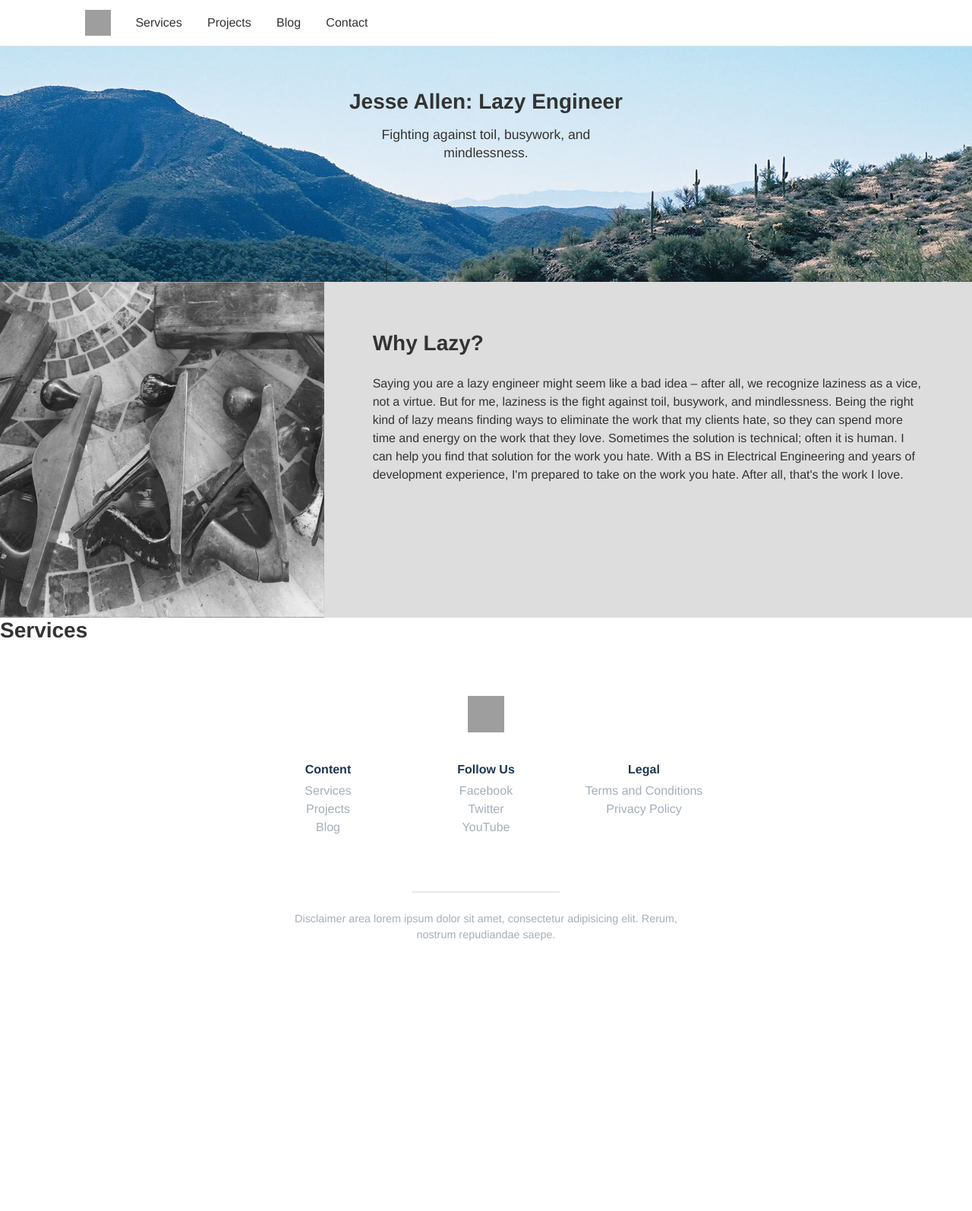
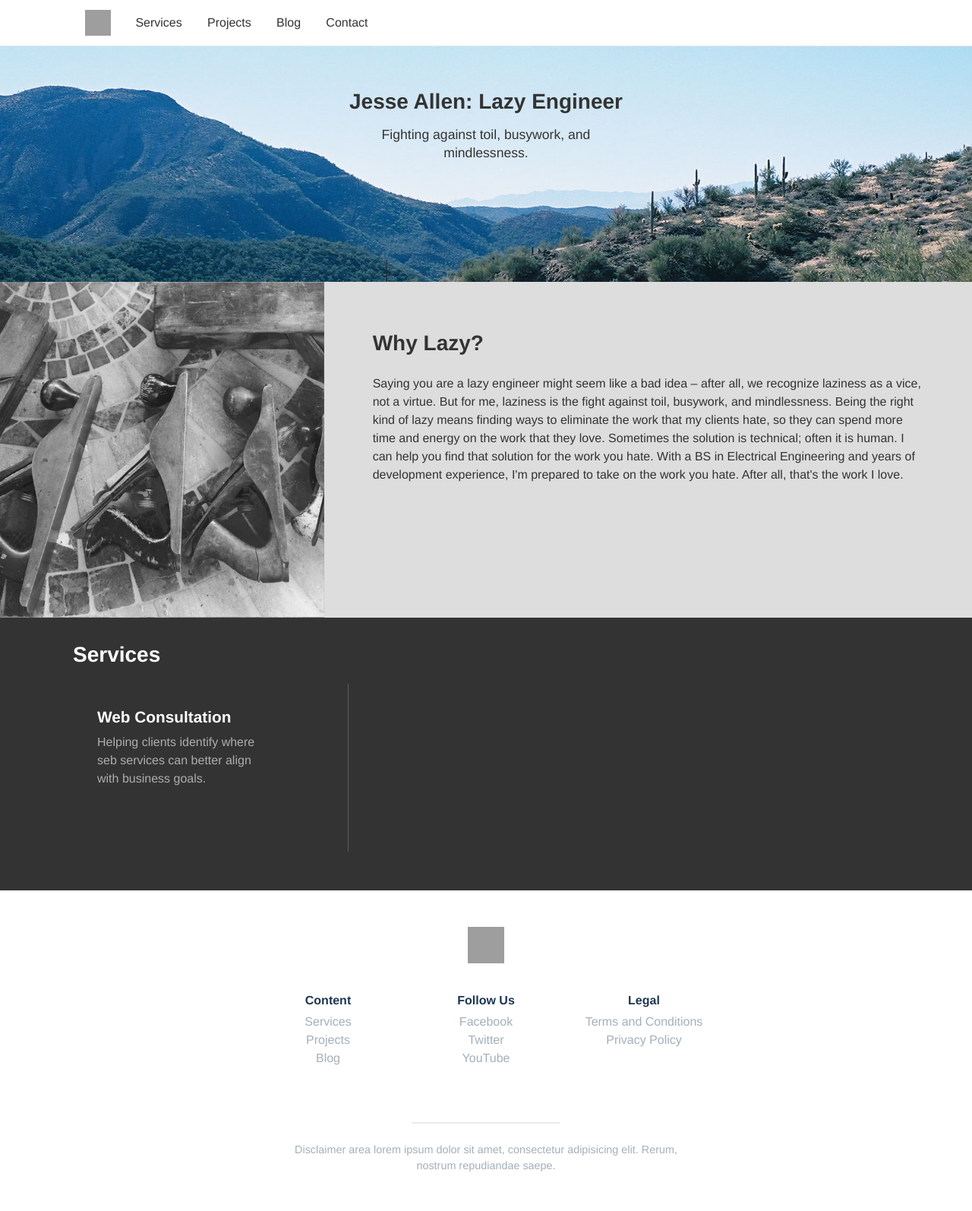
Before and after one commit to jessecarl/jessecarl.github.io, a Jekyll site: the page built from index.html, in a window 1280 px wide. Shown: the whole page at 76% size. Built offline with Jekyll 4.4.1, drawn with Linux system fonts in a browser that asks for light colours; before the commit the page ends 1290 px from its top, so only the background shows below that; grey boxes are pictures that could not be loaded.

Commit message:
Update the web consultation service article
Updates the web consultation service article to being to outline
what this service is, and why it is important.

```diff
--- a/_sass/home.scss
+++ b/_sass/home.scss
@@ -128,7 +128,24 @@
   width: (100% / 12) * $columns;
 }
 
-.home .service-items {
+.home .services {
+  $base-background-color: $dark-gray;
+  $base-font-color: white;
+
+  padding-top: 2em;
+  padding-bottom: 3em;
+  background: $base-background-color;
+  color: $base-font-color;
+
+  .services-container {
+    @include outer-container;
+  }
+
+  h1 {
+    color: $base-font-color;
+  }
+
+  .service-items {
     $base-background-color: white !default;
     $dark-gray: #333 !default;
     $light-gray: #DDD !default;
@@ -220,3 +237,153 @@
       width: 4px;
     }
   }
+}
+
+.service article {
+  $base-border-radius: 3px !default;
+  $base-line-height: 1.5em !default;
+  $base-spacing: 1.5em !default;
+  $action-color: #477DCA !default;
+  $dark-gray: #333 !default;
+  $light-gray: #DDD !default;
+  $medium-screen: em(640) !default;
+  $base-font-color: $dark-gray !default;
+  $sans-serif: 'Noto Sans', sans-serif;
+  $serif: 'Radley', serif;
+
+  @include outer-container;
+  @include clearfix;
+  padding-top: 2em;
+  padding-bottom: 3em;
+  font-family: $sans-serif;
+  text-align: left;
+
+  h1, h2, h3, p {
+    margin: 0;
+  }
+
+  hr {
+    border-bottom: 1px solid $light-gray;
+    border-left: none;
+    border-right: none;
+    border-top: none;
+    margin: $base-spacing 0;
+  }
+
+  p {
+    color: $base-font-color;
+    line-height: $base-line-height;
+  }
+
+  a {
+    color: $action-color;
+    text-decoration: none;
+  }
+
+  .type {
+    border-bottom: 2px solid;
+    display: inline-block;
+    font-family: $sans-serif;
+    font-size: .7em;
+    font-weight: 800;
+    margin-bottom: 2em;
+    padding: .1em 0;
+    text-align: left;
+    text-transform: uppercase;
+  }
+
+  h1 {
+    font-family: $serif;
+    font-size: 1.9em;
+    font-weight: 700;
+    margin-bottom: 0.3em;
+
+    @include media($medium-screen) {
+      font-size: 2.6em;
+    }
+  }
+
+  h2 {
+    font-family: $serif;
+    font-size: 1.3em;
+    font-weight: 400;
+    line-height: 1.25em;
+    margin-bottom: .9em;
+
+    @include media($medium-screen) {
+      font-size: 1.5em;
+    }
+  }
+
+  code {
+    background: #F7F7F7;
+    border-radius: $base-border-radius * 1.5;
+    border: 1px solid #E0E0E0;
+    font-size: 0.75em;
+    font-style: normal;
+    padding: 0.1em 0.4em;
+    white-space: nowrap;
+  }
+
+  h2 code {
+    font-size: 0.65em;
+  }
+
+  h3 {
+    font-family: $serif;
+    font-size: 1.4em;
+    font-style: italic;
+    font-weight: 400;
+    line-height: 1.3em;
+    margin-bottom: 0.4em;
+  }
+
+  p.date {
+    color: transparentize($base-font-color, 0.6);
+    font-family: $serif;
+    font-style: italic;
+    margin-bottom: .3em;
+  }
+
+  p {
+    font-family: $sans-serif;
+    letter-spacing: 1;
+    line-height: 1.55em;
+    margin-bottom: 1.5em;
+
+    span {
+      font-family: $serif;
+      font-size: 1.2em;
+      font-style: italic;
+    }
+  }
+
+  a.read-more {
+    display: inline-block;
+    font-family: $sans-serif;
+    font-size: 0.8em;
+    font-weight: 700;
+    margin-left: 0.2em;
+    position: relative;
+    text-transform: uppercase;
+
+    span {
+      font-family: $sans-serif;
+      font-size: 1.5em;
+      font-style: normal;
+      position: absolute;
+      right: -12px;
+      top: -1px;
+    }
+  }
+
+  hr {
+    width: 3em;
+  }
+
+  p.author {
+    font-family: $serif;
+    font-size: 1.2em;
+    font-style: italic;
+  }
+}
--- /dev/null
+++ b/_services/web-consultation.md
@@ -0,0 +1,11 @@
+---
+layout: service
+body_class: service
+title: Web Consultation
+teaser: "Helping clients identify where seb services can better align with business goals."
+---
+
+<span>Web consultation services can be a tremendous value for a growing
+business.</span> As with many business services, the cost of web services can
+add up quickly. Money, time, and attention are too valuable to a small business
+to allow technology – something designed to help us – to consume.
--- a/index.html
+++ b/index.html
@@ -17,7 +17,8 @@
     <p>Saying you are a lazy engineer might seem like a bad idea – after all, we recognize laziness as a vice, not a virtue. But for me, laziness is the fight against toil, busywork, and mindlessness. Being the right kind of lazy means finding ways to eliminate the work that my clients hate, so they can spend more time and energy on the work that they love. Sometimes the solution is technical; often it is human. I can help you find that solution for the work you hate. With a BS in Electrical Engineering and years of development experience, I'm prepared to take on the work you hate. After all, that's the work I love.</p>
   </div>
 </section>
-<section id="services">
+<section id="services" class="services">
+  <div class="services-container">
     <h1>Services</h1>
     <div class="service-items">
       {% for service in site.services %}
@@ -30,6 +31,7 @@
       <div class="right-cover"></div>
       <div class="bottom-cover"></div>
     </div>
+  </div>
 </section>
 <section id="projects">
 </section>
```
Also changed, not shown: _layouts/service.html (added, +7 -0 lines). Lines whose indentation alone changed are shown as unchanged.
